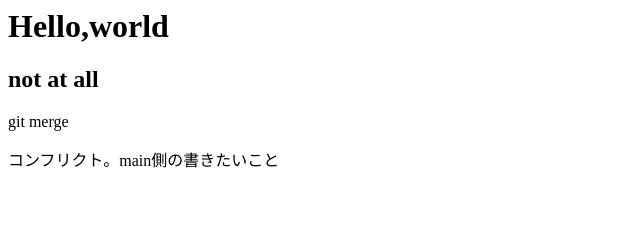
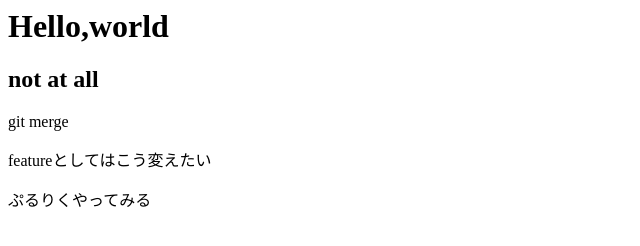
Before and after one commit to tnissy/addTask_alfredScript, a plain HTML site: page index.html in a window 1280 px wide. Shown: the whole page, without its empty margins (0-640 px from the left). Drawn offline with Linux system fonts and the light colour scheme.

Commit message:
pull req add

```diff
--- a/index.html
+++ b/index.html
@@ -1,4 +1,5 @@
 <h1>Hello,world</h1>
 <h2>not at all</h2>
 <p>git merge</p>
-<p>コンフリクト。main側の書きたいこと</p>
+<p>featureとしてはこう変えたい</p>
+<p>ぷるりくやってみる</p>
```
